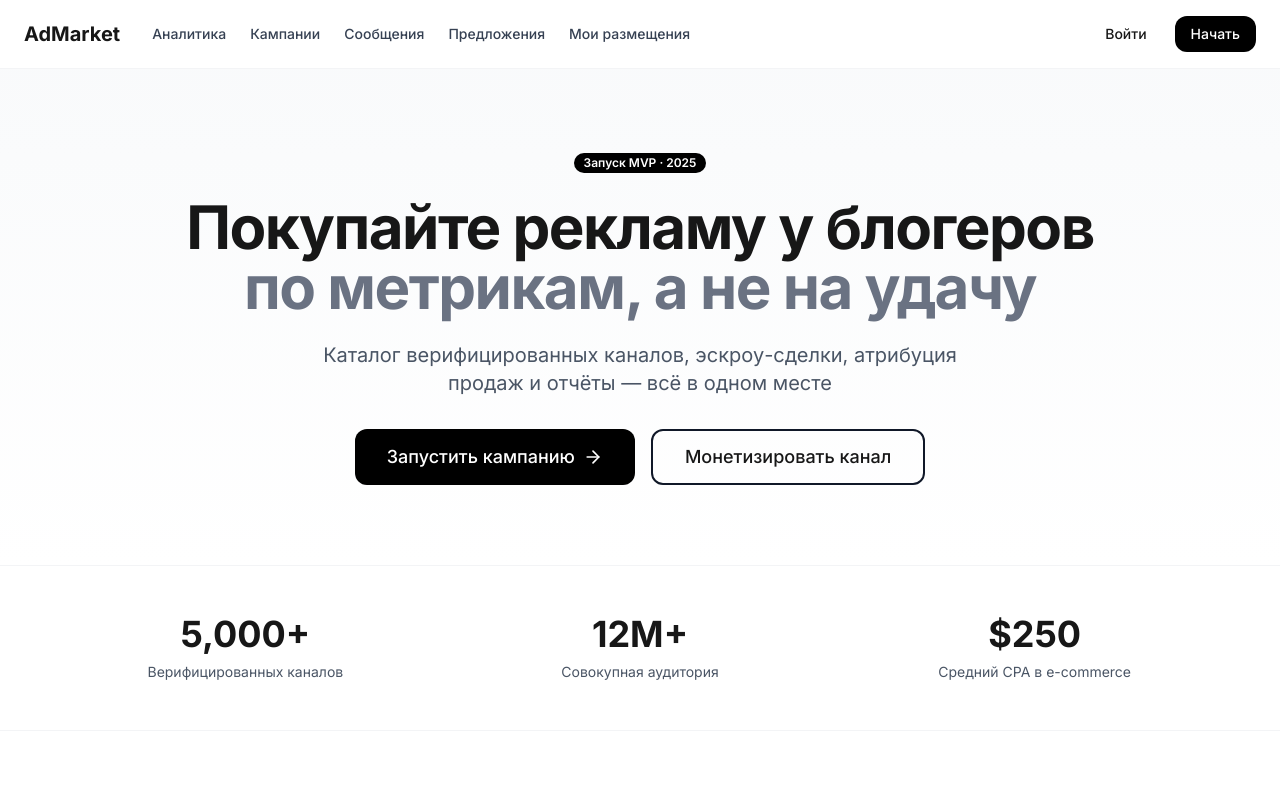
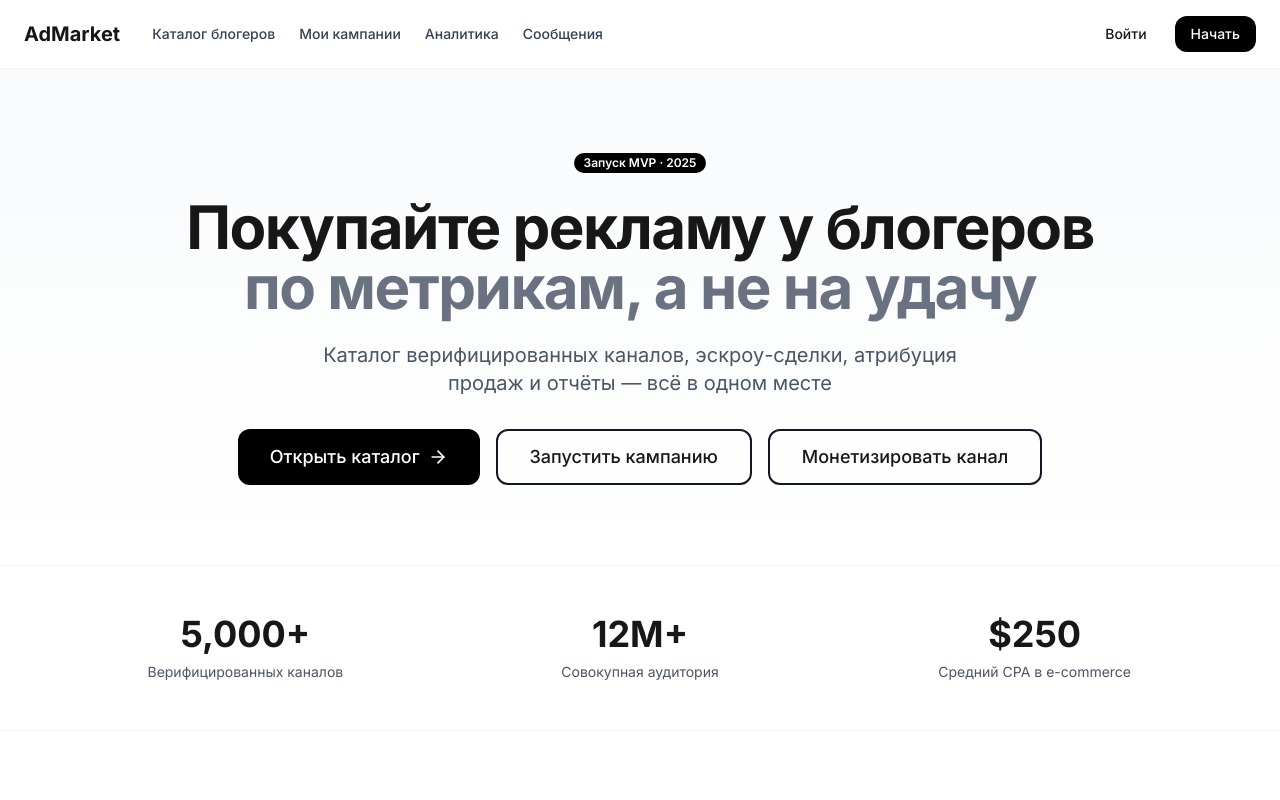
Before and after one commit to Christiangrandcrue/admarket, a Next.js app: page / in a window 1280 px wide. Shown: the top 800 px of the page. Built offline with nearby package versions, Linux system fonts and the light colour scheme; no server answers.

Commit message:
feat: Add catalog links to header, homepage and improve navigation

```diff
--- a/app/page.tsx
+++ b/app/page.tsx
@@ -30,8 +30,13 @@
           </p>
           <div className="flex flex-col items-center justify-center gap-4 sm:flex-row">
             <Button size="lg" asChild>
+              <Link href="/catalog">
+                Открыть каталог <ArrowRight className="ml-2" size={20} />
+              </Link>
+            </Button>
+            <Button size="lg" variant="outline" asChild>
               <Link href="/auth/register?role=advertiser">
-                Запустить кампанию <ArrowRight className="ml-2" size={20} />
+                Запустить кампанию
               </Link>
             </Button>
             <Button size="lg" variant="outline" asChild>
--- a/components/layout/header.tsx
+++ b/components/layout/header.tsx
@@ -18,20 +18,17 @@
           </Link>
 
           <div className="hidden items-center gap-6 md:flex">
+            <Link href="/catalog" className="text-sm font-medium text-gray-700 hover:text-gray-900">
+              Каталог блогеров
+            </Link>
+            <Link href="/dashboard/campaigns" className="text-sm font-medium text-gray-700 hover:text-gray-900">
+              Мои кампании
+            </Link>
             <Link href="/dashboard/analytics" className="text-sm font-medium text-gray-700 hover:text-gray-900">
               Аналитика
             </Link>
-            <Link href="/campaigns" className="text-sm font-medium text-gray-700 hover:text-gray-900">
-              Кампании
-            </Link>
             <Link href="/messages" className="text-sm font-medium text-gray-700 hover:text-gray-900">
               Сообщения
-            </Link>
-            <Link href="/creator/proposals" className="text-sm font-medium text-gray-700 hover:text-gray-900">
-              Предложения
-            </Link>
-            <Link href="/creator/placements" className="text-sm font-medium text-gray-700 hover:text-gray-900">
-              Мои размещения
             </Link>
           </div>
         </div>
@@ -53,20 +50,17 @@
       {mobileMenuOpen && (
         <div className="border-t border-gray-100 bg-white px-6 py-4 md:hidden">
           <div className="flex flex-col gap-4">
+            <Link href="/catalog" className="text-sm font-medium">
+              Каталог блогеров
+            </Link>
+            <Link href="/dashboard/campaigns" className="text-sm font-medium">
+              Мои кампании
+            </Link>
             <Link href="/dashboard/analytics" className="text-sm font-medium">
               Аналитика
             </Link>
-            <Link href="/campaigns" className="text-sm font-medium">
-              Кампании
-            </Link>
             <Link href="/messages" className="text-sm font-medium">
               Сообщения
-            </Link>
-            <Link href="/creator/proposals" className="text-sm font-medium">
-              Предложения
-            </Link>
-            <Link href="/creator/placements" className="text-sm font-medium">
-              Мои размещения
             </Link>
             <div className="flex flex-col gap-2 pt-4">
               <Button variant="outline" size="sm" asChild>
```
